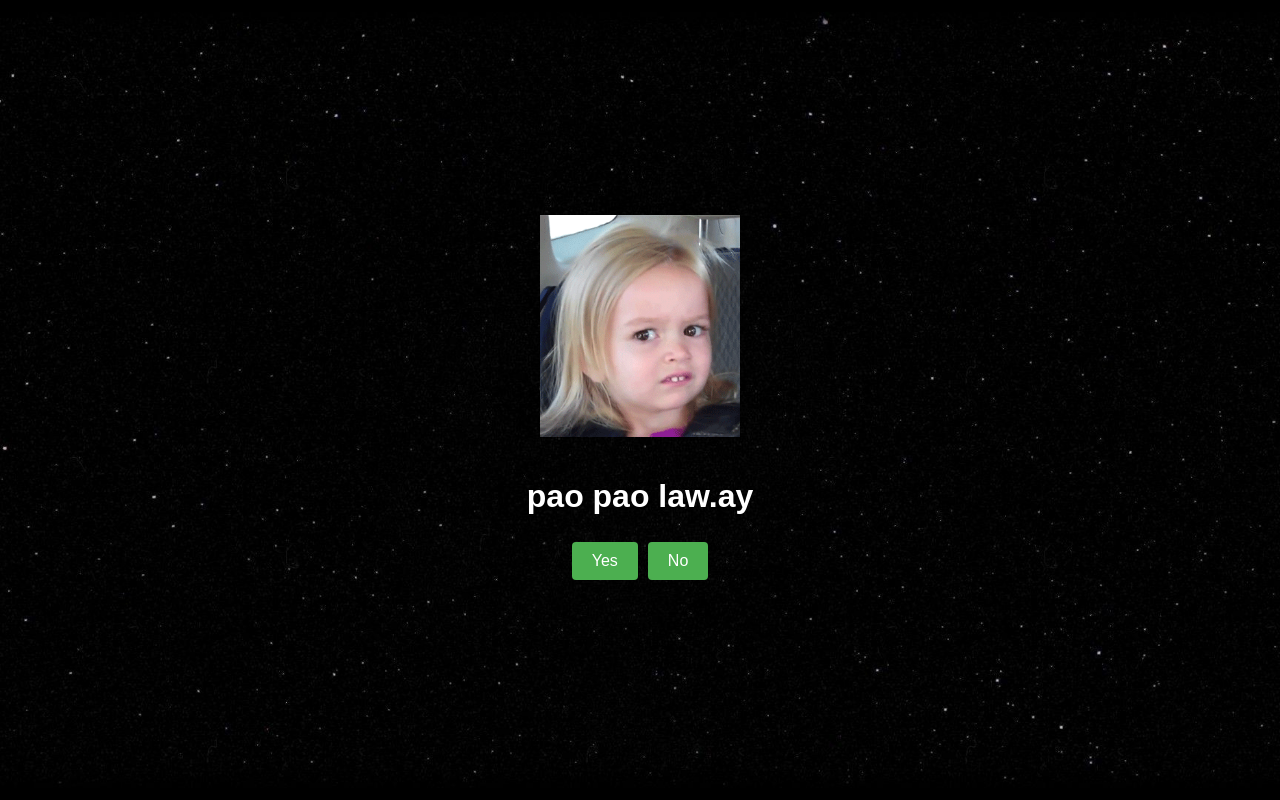
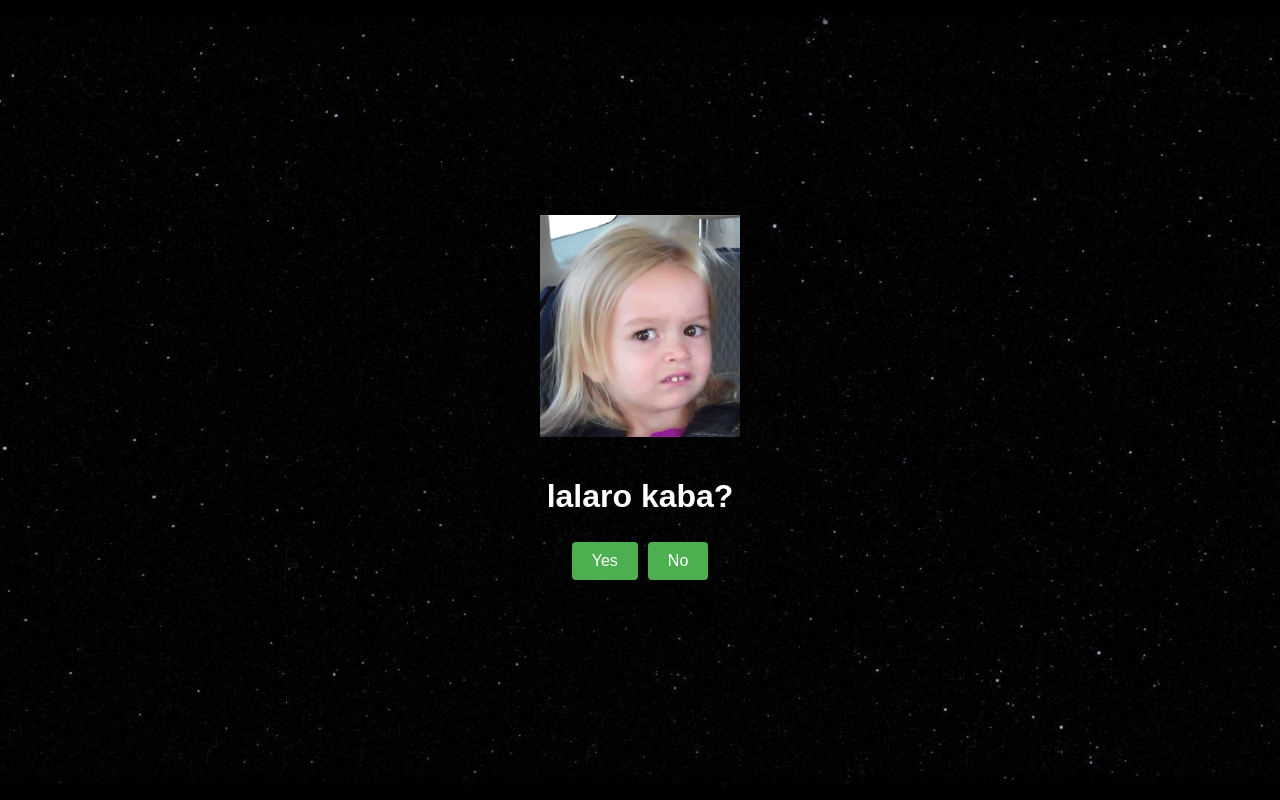
Before and after one commit to BenTzyy/PracticeWeb, a React (Create React App) app in the folder client/: page / in a window 1280 px wide. Built offline with nearby package versions, Linux system fonts and the light colour scheme.

Commit message:
backtoold

```diff
--- a/client/src/MainPage.js
+++ b/client/src/MainPage.js
@@ -9,7 +9,7 @@ function MainPage() {
   const navigate = useNavigate();
   const [noButtonPosition, setNoButtonPosition] = useState({ x: 0, y: 0 });
   const [noButtonClicks, setNoButtonClicks] = useState(0);
-  const [mainText, setMainText] = useState("pao pao law.ay");
+  const [mainText, setMainText] = useState("lalaro kaba?");
   const [yesButtonSize, setYesButtonSize] = useState(16);
 
   const handleYesClick = () => {
@@ -40,49 +40,49 @@ function MainPage() {
   React.useEffect(() => {
     switch (noButtonClicks) {
       case 1:
-        setMainText("pao pao law.ay");
+        setMainText("ehhh bading ka?");
         break;
       case 2:
-        setMainText("pao pao law.ay");
+        setMainText("pag pinindot mo yung no bading ka talaga");
         break;
       case 3:
-        setMainText("ypao pao law.ay");
+        setMainText("yan bading talga amputa");
         break;
       case 4:
-        setMainText("pao pao law.ay");
+        setMainText("takot ka ata e");
         break;
       case 5:
-        setMainText("pao pao law.ay");
+        setMainText("tang ina bkt hindi");
         break;
       case 6:
-        setMainText("pao pao law.ay");
+        setMainText("dalian mo na jusko");
         break;
       case 7:
-        setMainText("pao pao law.ay");
+        setMainText("takot kaba sa jowa mo");
         break;
       case 8:
-        setMainText("pao pao law.ay");
+        setMainText("talaga bkt ayaw mo mag laro?");
         break;
       case 9:
-        setMainText("tpao pao law.ay");
+        setMainText("tra ayain mo na din si joemar");
         break;
       case 10:
-        setMainText("pao pao law.ay");
+        setMainText("pa bebe pa amp");
         break;
       case 11:
-        setMainText("pao pao law.ay");
+        setMainText("last na to");
         break;
       case 12:
-        setMainText("pao pao law.ay");
+        setMainText("promise last na");
         break;
       case 13:
-        setMainText("pao pao law.ay");
+        setMainText("eto last na talga");
         break;
       case 14:
-        setMainText("pao pao law.ay");
+        setMainText("joke");
         break;
       default:
-        setMainText("pao pao law.ay");
+        setMainText("lalaro kaba?");
     }
   }, [noButtonClicks]);
 
--- a/client/src/PlayPage.js
+++ b/client/src/PlayPage.js
@@ -24,7 +24,7 @@ function PlayPage() {
         alt="GIF"
         style={{ width: "200px", marginBottom: "20px" }}
       />
-      <h1 style={{ color: "white" }}>hindi law.ay gid ya si pao pao</h1>
+      <h1 style={{ color: "white" }}>tra tang ina mo online na</h1>
     </div>
   );
 }
```
